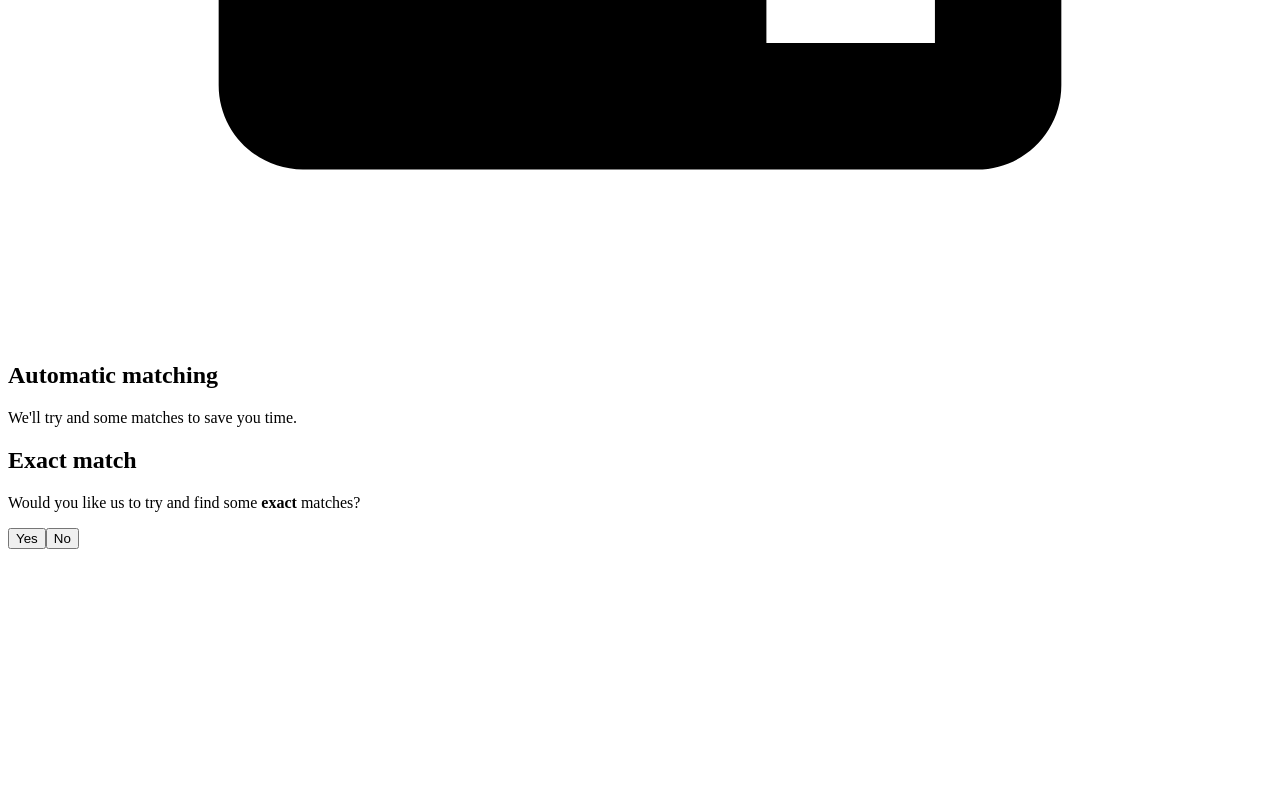
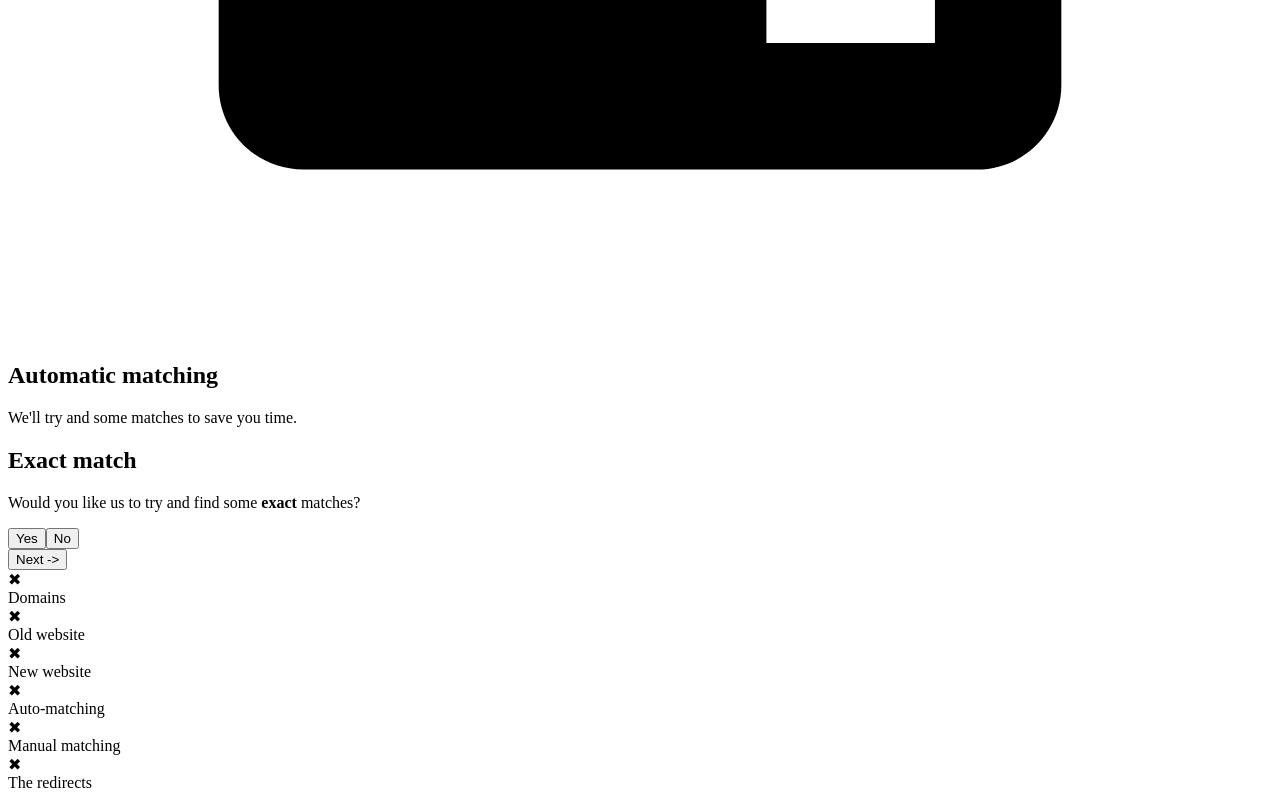
Before and after one commit to kolbykruger/redirector, a Vue app: page /stage-3 in a window 1280 px wide. Shown: the part 934-1734 px from the top of the page. Before the commit the page ends 1491 px from the top, so only its background shows below. Built offline with nearby package versions, Linux system fonts and the light colour scheme; the HTML template or start-up script is replaced by a standard one.

Commit message:
added stageIndicator back corrected stage nav

```diff
--- a/src/views/StageThree.vue
+++ b/src/views/StageThree.vue
@@ -87,15 +87,18 @@
                     <p class="label">Link(s) left</p>
                 </div>
             </div>
+        </div>
+    </section>
 
-            <br>
-            <br>
-
-            <div class="buttons">
-                <button class="button" type="button" name="button" @click="nextStage">Next -></button>
+    <section class="stage-navigation buttons">
+        <div class="container">
+            <div class="group group-center buttons">
+                <button type="button" name="button" class="button" @click="nextStage">Next -></button>
             </div>
         </div>
     </section>
+
+    <StageIndicator></StageIndicator>
 
   </div>
 </template>
@@ -105,7 +108,7 @@
 import PageHeading from '@/components/PageHeading.vue';
 import PartialMatchLink from '@/components/PartialMatchLink.vue';
 import MatchLinks from '@/components/MatchLinks.vue';
-//import StageIndicator from '@/components/StageIndicator.vue'
+import StageIndicator from '@/components/StageIndicator.vue'
 
 export default {
     name: 'StageThree',
@@ -113,7 +116,7 @@ export default {
         PageHeading,
         PartialMatchLink,
         MatchLinks,
-        //StageIndicator,
+        StageIndicator,
     },
     data() {
         return {
```
